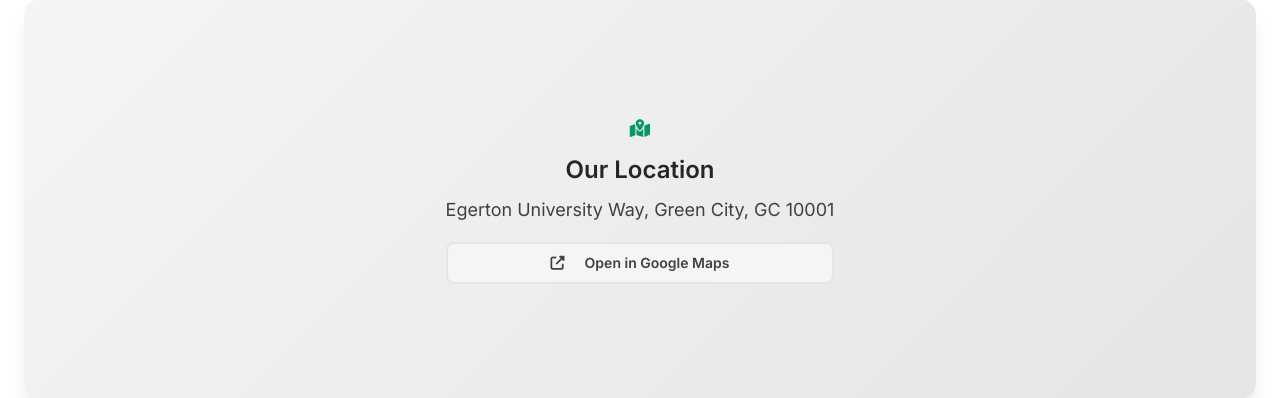
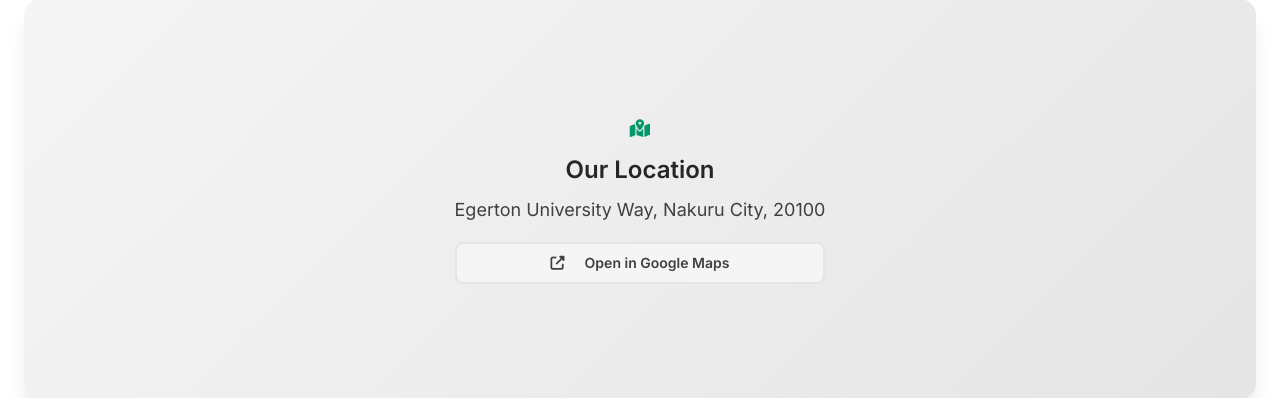
Before and after one commit to eKidenge/environment, a Django app: template templates/contact.html in a window 1280 px wide. Shown: the part 2145-2543 px from the top of the page. Run offline with Django 3.2, Linux system fonts and the light colour scheme; the template is opened without the code that fills it, so the values that code supplies are empty; some libraries are stand-ins or nearby versions.

Commit message:
Update contact information and map links

```diff
--- a/templates/contact.html
+++ b/templates/contact.html
@@ -434,7 +434,7 @@
                     <p>Egerton Way<br>
                     Nakuru City, 20100<br>
                     Kenya</p>
-                    <a href="https://maps.google.com/?q=123+Environmental+Way+Green+City+GC+10001" target="_blank" rel="noopener">
+                    <a href="https://www.google.com/maps/place/Egerton+University/@-0.3683,35.9315,15z" target="_blank" rel="noopener">
                         <i class="fas fa-directions mr-2"></i>Get Directions
                     </a>
                 </div>
@@ -577,7 +577,7 @@
                 <div class="text-center">
                     <i class="fas fa-map-marked-alt text-4xl mb-4 text-primary"></i>
                     <h4 class="text-xl font-semibold mb-2">Our Location</h4>
-                    <p>Egerton University Way, Green City, GC 10001</p>
+                    <p>Egerton University Way, Nakuru City, 20100</p>
                     <a href="https://www.google.com/maps/place/Egerton+University/@-0.3683,35.9315,15z" target="_blank" rel="noopener" class="btn btn-secondary btn-sm mt-4">
                         <i class="fas fa-external-link-alt mr-2"></i>Open in Google Maps
                     </a>
@@ -1007,7 +1007,7 @@
 
         if (mapContainer) {
             mapContainer.addEventListener('click', function() {
-                window.open('https://maps.google.com/?q=123+Environmental+Way+Green+City+GC+10001', '_blank');
+                window.open('https://www.google.com/maps/place/Egerton+University/@-0.3683,35.9315,15z', '_blank');
             });
 
             mapContainer.addEventListener('mouseenter', function() {
```
